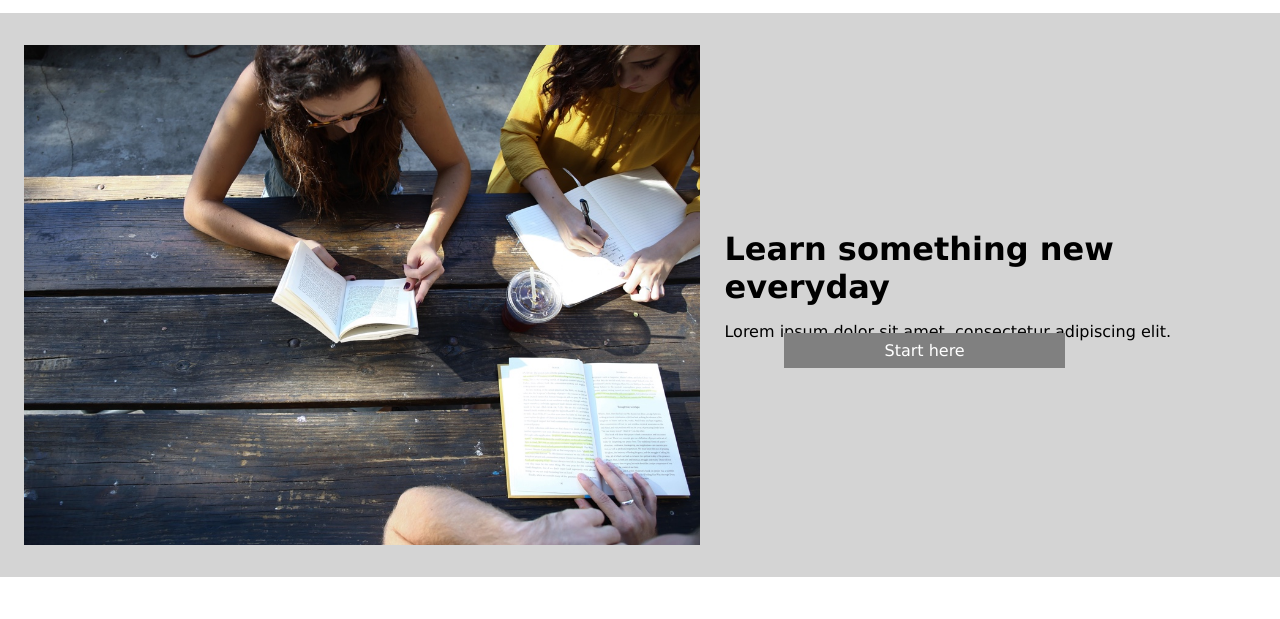
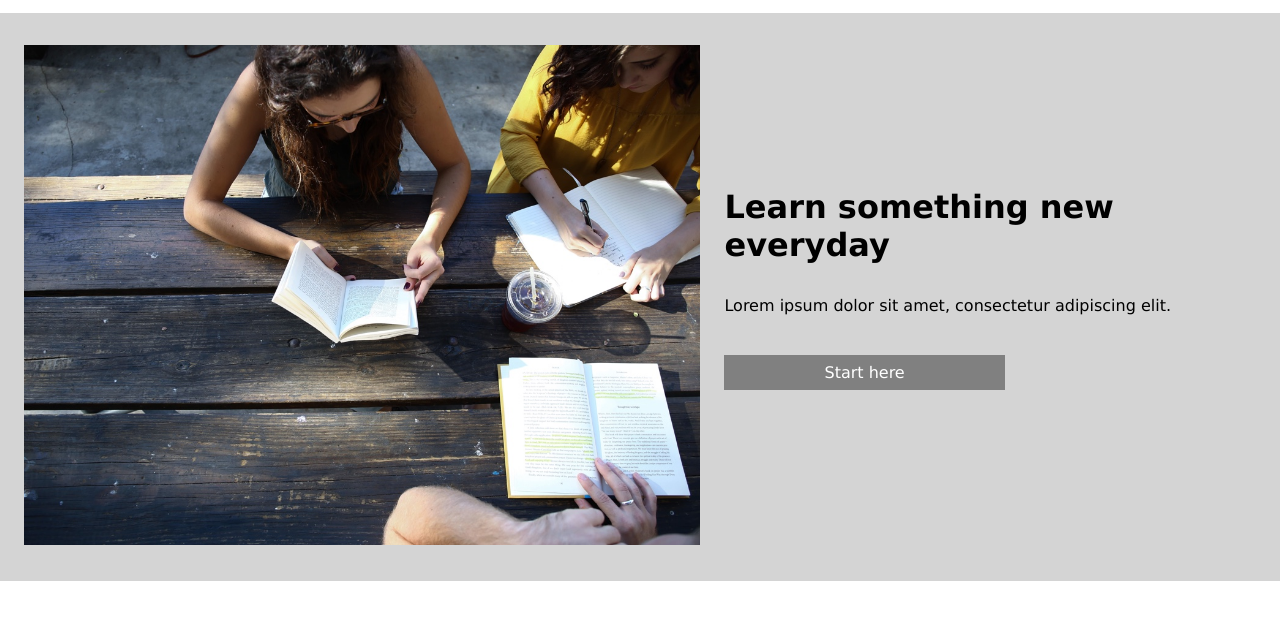
Before and after one commit to johng2023/Colmar-Academy, a plain HTML site: page index.html in a window 1280 px wide. Shown: the part 51-670 px from the top of the page. Drawn offline with Linux system fonts and the light colour scheme.

Commit message:
9th commit

```diff
--- a/index.html
+++ b/index.html
@@ -26,11 +26,11 @@
         </div>
     </header>
     <div class ="content">
-        <img src="resources/Visual Content/banner.jpg" alt="Banner">
+        <div class ="picture"><img src="resources/Visual Content/banner.jpg" alt="Banner"></div>
              <div class="content-info">
                 <h2>Learn something new everyday</h2>
                 <p>Lorem ipsum dolor sit amet, consectetur adipiscing elit.<p>
-                <a class ="button" href="#">Start here</a>
+                <p><a class ="button" href="#">Start here</a></p>
              </div>
     </div>
 </body>
--- a/resources/index.css
+++ b/resources/index.css
@@ -50,13 +50,19 @@ header li{
     width: auto;
 }
 .content-info{
-    display: block;
-    block-size: auto 200px;
     padding:24px;
 }
 .content-info a{
-    margin: 60px;
+    flex-shrink: 1;
     color: white;
     background-color: grey;
     padding: 8px 100px;
+
 }
+.content h2{
+    padding-bottom: 32px;
+}
+.content p{
+    padding-bottom: 24px;
+    align-items: center;
+}
```
